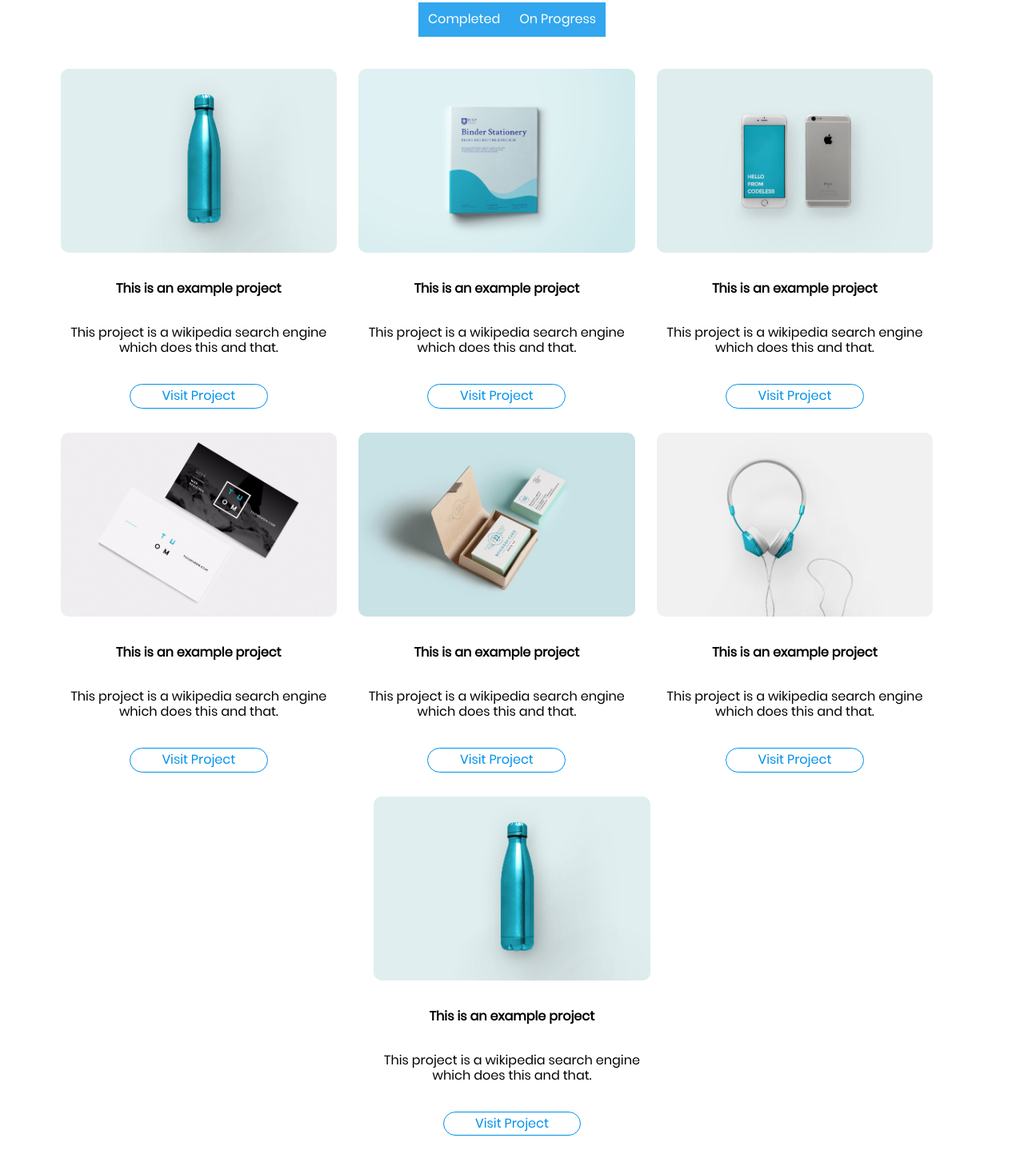
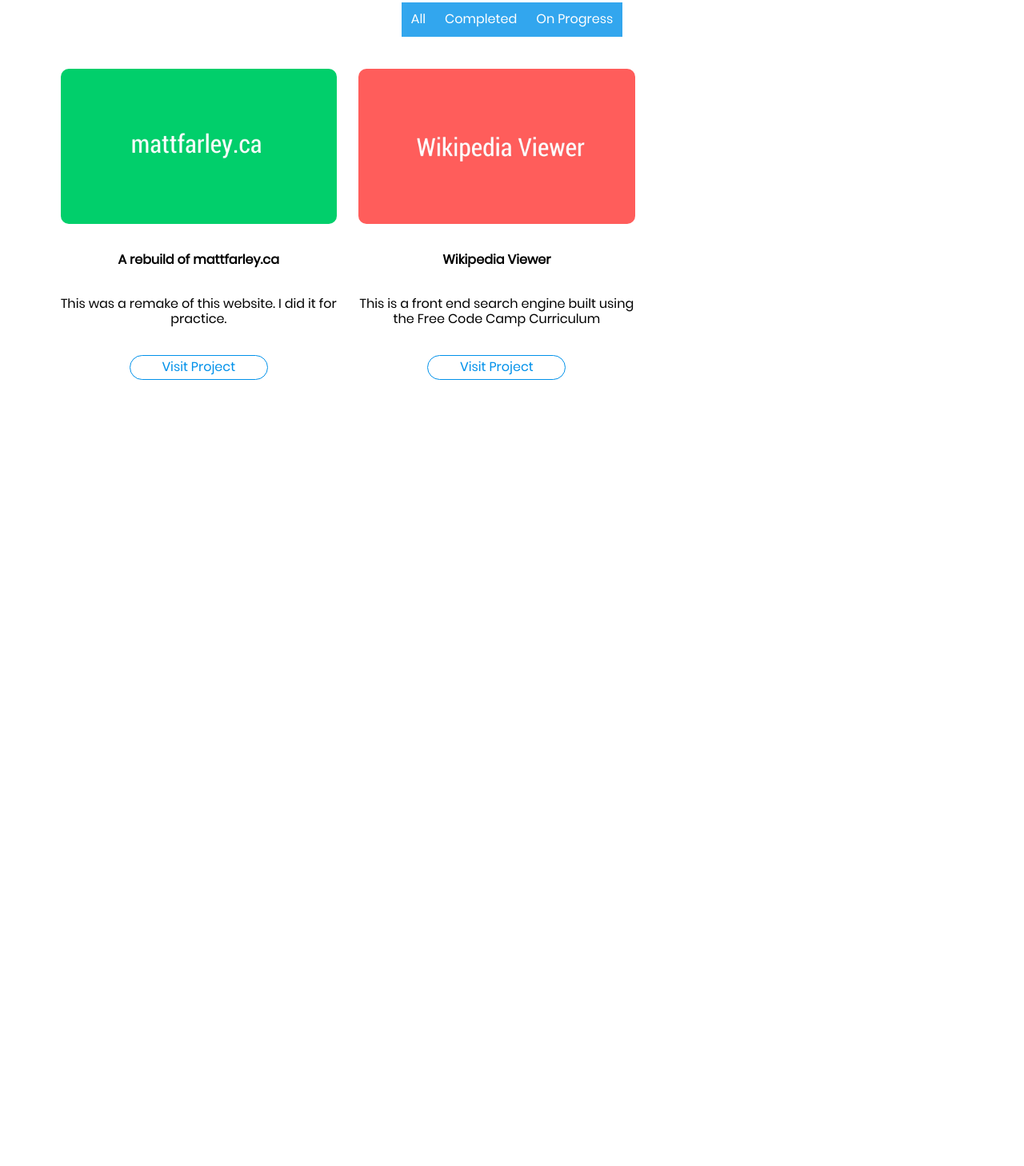
Before and after one commit to sfshameem5/sfshameem5.github.io, a plain HTML site: page index.html in a window 1280 px wide. Shown: the part 568-2026 px from the top of the page at 80% size. After the commit the page ends 1293 px from the top, so only its background shows below. Drawn offline with Linux system fonts and the light colour scheme.

Commit message:
Removed mock projects

```diff
--- a/css/style.css
+++ b/css/style.css
@@ -253,11 +253,11 @@
 		margin: 0 2%;
 	}
 
-	.project-container:last-child {
+	./*project-container:last-child {
 		display: block;
 		margin: 0 auto;
 	}
-}
+*/}
 
 @media (min-width: 1024px) {
 	header h2 {
--- a/index.html
+++ b/index.html
@@ -33,86 +33,32 @@
 			<h3>Portfolio</h3>
 			<p>These are projects that I've built so far.</p>
 			<div class="button-container">
+				<button id="all">All</button>
 				<button id="completed">Completed</button>
 				<button id="progress">On Progress</button>
 			</div>
 
 			<div class="project-container completed">
-				<img src="img/1.jpg">
+				<img src="img/project-matt-farley.jpg">
 				<div class="project-description">
-					<h4>This is an example project</h4>
+					<h4>A rebuild of mattfarley.ca</h4>
 					<p>
-						This project is a wikipedia search engine which does this and that.
+						This was a remake of this website. I did it for practice.
 					</p>
+					<a class="project-link" href="https://sfshameem5.github.io/matt-farley-rebuild/" target="_blank">Visit Project</a>
+				</div>
+			</div>
+
+			<div class="project-container progress">
+				<img src="img/wikipedia-viewer.jpg">
+				<div class="project-description">
+					<h4>Wikipedia Viewer</h4>
+					<p>
+						This is a front end search engine built using the Free Code Camp Curriculum					</p>
 					<a class="project-link" href="#">Visit Project</a>
 				</div>
 			</div>
 
-			<div class="project-container progress">
-				<img src="img/2.jpg">
-				<div class="project-description">
-					<h4>This is an example project</h4>
-					<p>
-						This project is a wikipedia search engine which does this and that.
-					</p>
-					<a class="project-link" href="#">Visit Project</a>
-				</div>
-			</div>
-
-			<div class="project-container completed">
-				<img src="img/3.jpg">
-				<div class="project-description">
-					<h4>This is an example project</h4>
-					<p>
-						This project is a wikipedia search engine which does this and that.
-					</p>
-					<a class="project-link" href="#">Visit Project</a>
-				</div>
-			</div>
-
-			<div class="project-container progress">
-				<img src="img/4.jpg">
-				<div class="project-description">
-					<h4>This is an example project</h4>
-					<p>
-						This project is a wikipedia search engine which does this and that.
-					</p>
-					<a class="project-link" href="#">Visit Project</a>
-				</div>
-			</div>
-
-			<div class="project-container completed">
-				<img src="img/5.jpg">
-				<div class="project-description">
-					<h4>This is an example project</h4>
-					<p>
-						This project is a wikipedia search engine which does this and that.
-					</p>
-					<a class="project-link" href="#">Visit Project</a>
-				</div>
-			</div>
-
-			<div class="project-container progress">
-				<img src="img/6.jpg">
-				<div class="project-description">
-					<h4>This is an example project</h4>
-					<p>
-						This project is a wikipedia search engine which does this and that.
-					</p>
-					<a class="project-link" href="#">Visit Project</a>
-				</div>
-			</div>
-
-			<div class="project-container completed">
-				<img src="img/1.jpg">
-				<div class="project-description">
-					<h4>This is an example project</h4>
-					<p>
-						This project is a wikipedia search engine which does this and that.
-					</p>
-					<a class="project-link" href="#">Visit Project</a>
-				</div>
-			</div>
 
 		</div>
 	</main>
--- a/js/script.js
+++ b/js/script.js
@@ -26,3 +26,7 @@
 	$('.completed').fadeOut();
 	$('.progress').fadeIn();
 })
+
+$('#all').on('click', () => {
+	$('.project-container').show();
+})
```
Also changed, not shown: img/project-matt-farley.jpg (added), img/wikipedia-viewer.jpg (added).
